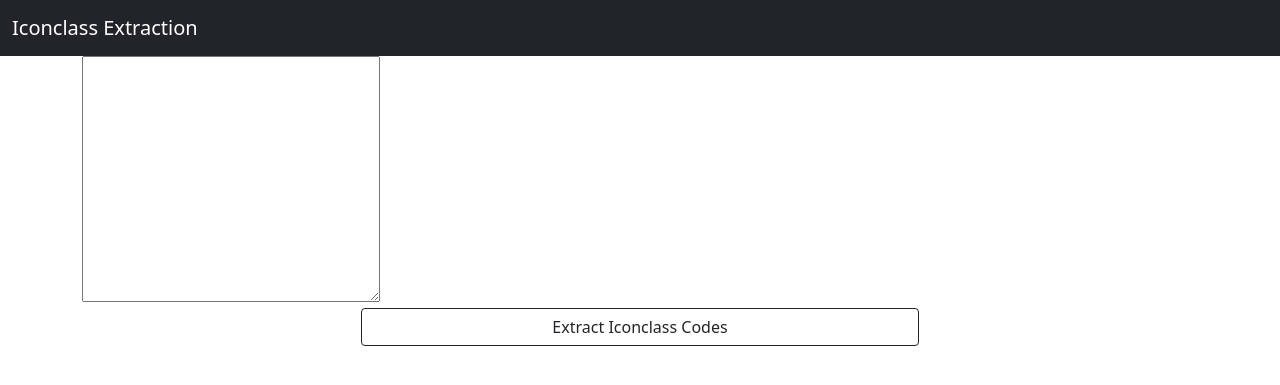
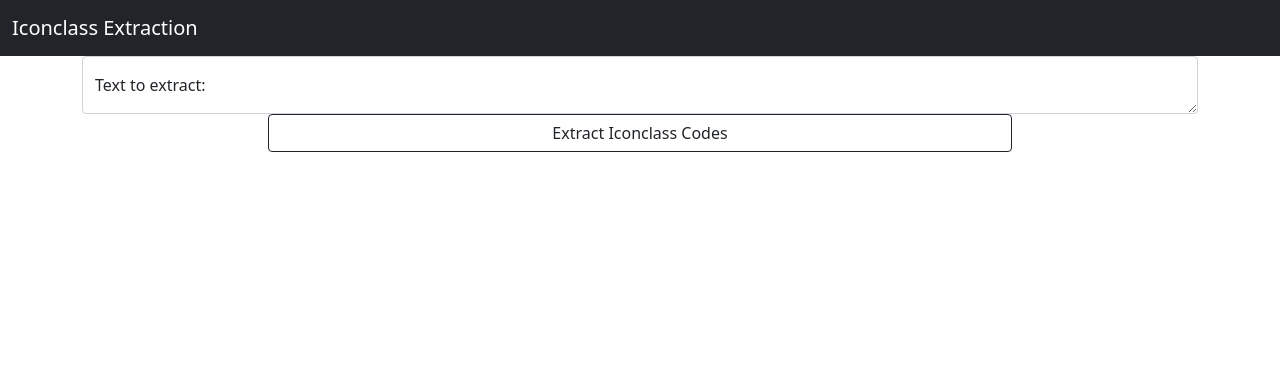
Before and after one commit to ISE-FIZKarlsruhe/iconclass, a Python web app: template iconclass_extraction/templates/index.html in a window 1280 px wide. Shown: the top 385 px of the page. Run offline with Jinja, Linux system fonts and the light colour scheme; the template is opened without the code that fills it, so the values that code supplies are empty.

Commit message:
Replace xhr request with html form

```diff
--- a/iconclass_extraction/templates/annotated.html
+++ b/iconclass_extraction/templates/annotated.html
@@ -37,7 +37,7 @@
         <div class="col-md-6">
           <p>
             {% for code in annotation["codes"] %}
-            <span>{{code}} </span>
+            <span class="badge bg-light text-dark">{{code}} </span>
             {% endfor %}
 
             {% if annotation["codes"]|length < 1 %}
--- a/iconclass_extraction/templates/index.html
+++ b/iconclass_extraction/templates/index.html
@@ -24,36 +24,27 @@
     </nav>
 
     <div class="container">
-      <textarea id="source_text" cols="30" rows="10"></textarea>
-      <div class="d-grid gap-2 col-6 mx-auto">
-        <button class="btn btn-outline-dark" id="request_extraction_button">
-          Extract Iconclass Codes
-        </button>
-      </div>
+      <form action="annotate" method="POST">
+        <div class="form-floating">
+
+            <textarea
+              name="text"
+              id="text_input"
+              cols="30"
+              rows="10"
+              placeholder="Text to extract codes from..."
+              class="form-control"
+              required
+            ></textarea>
+            <label for="text_input">Text to extract:</label>
+        </div>
+
+        <div class="d-grid col-8 mx-auto">
+          <button class="btn btn-outline-dark" type="submit">
+            Extract Iconclass Codes
+          </button>
+        </div>
+      </form>
     </div>
-
-    <script>
-      var xhr = new XMLHttpRequest();
-
-      xhr.onload = function (res) {
-        let htmlText = res['target']['responseText'];
-        document.body.innerHTML = htmlText;
-      };
-
-      document.getElementById('request_extraction_button').addEventListener(
-        'click',
-        function () {
-          let text = document.getElementById('source_text').value;
-
-          xhr.open('POST', 'http://localhost:8000/annotate', true);
-          xhr.send(
-            JSON.stringify({
-              texts: [text],
-            })
-          );
-        },
-        false
-      );
-    </script>
   </body>
 </html>
```
Also changed, not shown: iconclass_extraction/server.py (+7 -13 lines).
